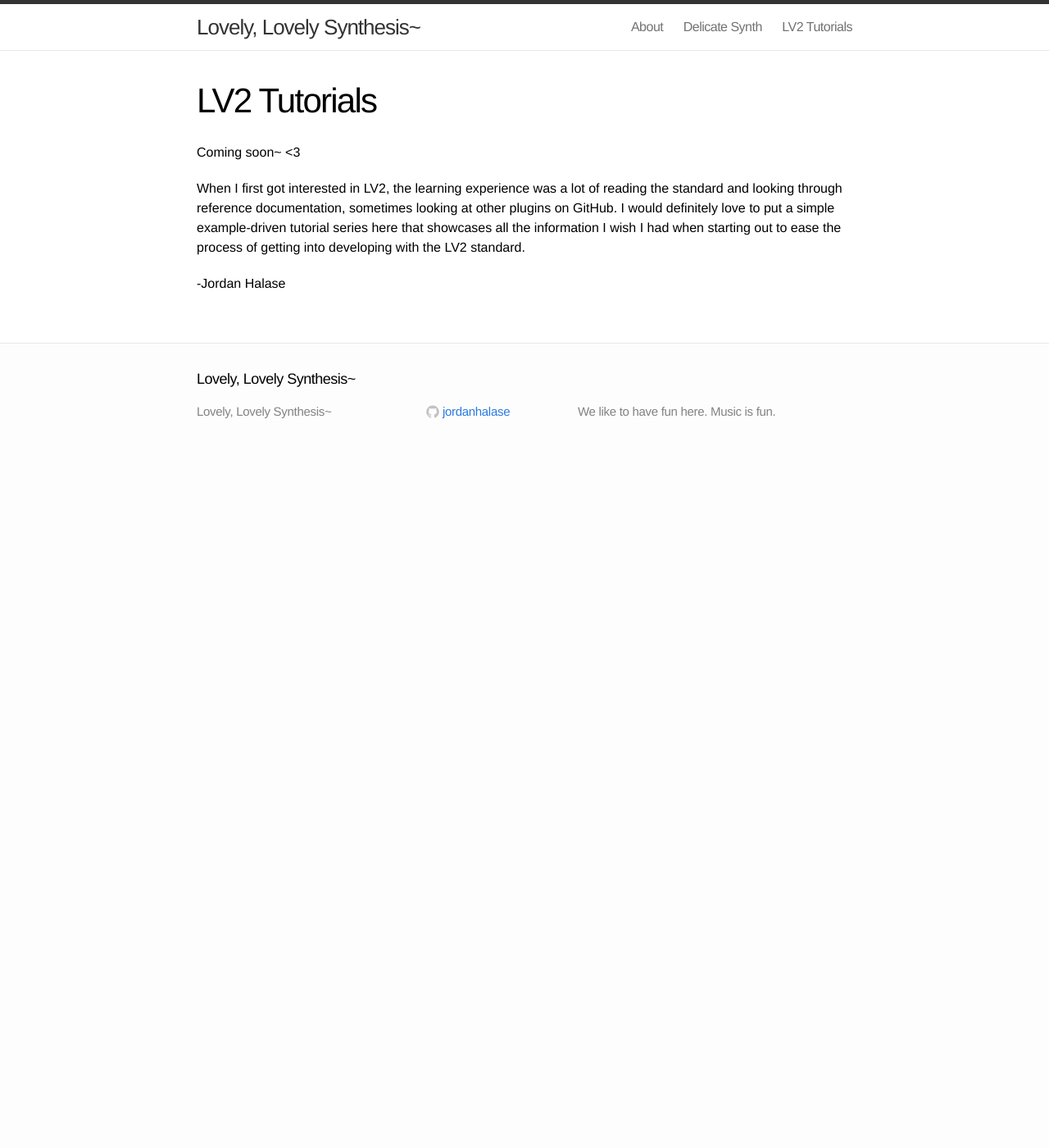
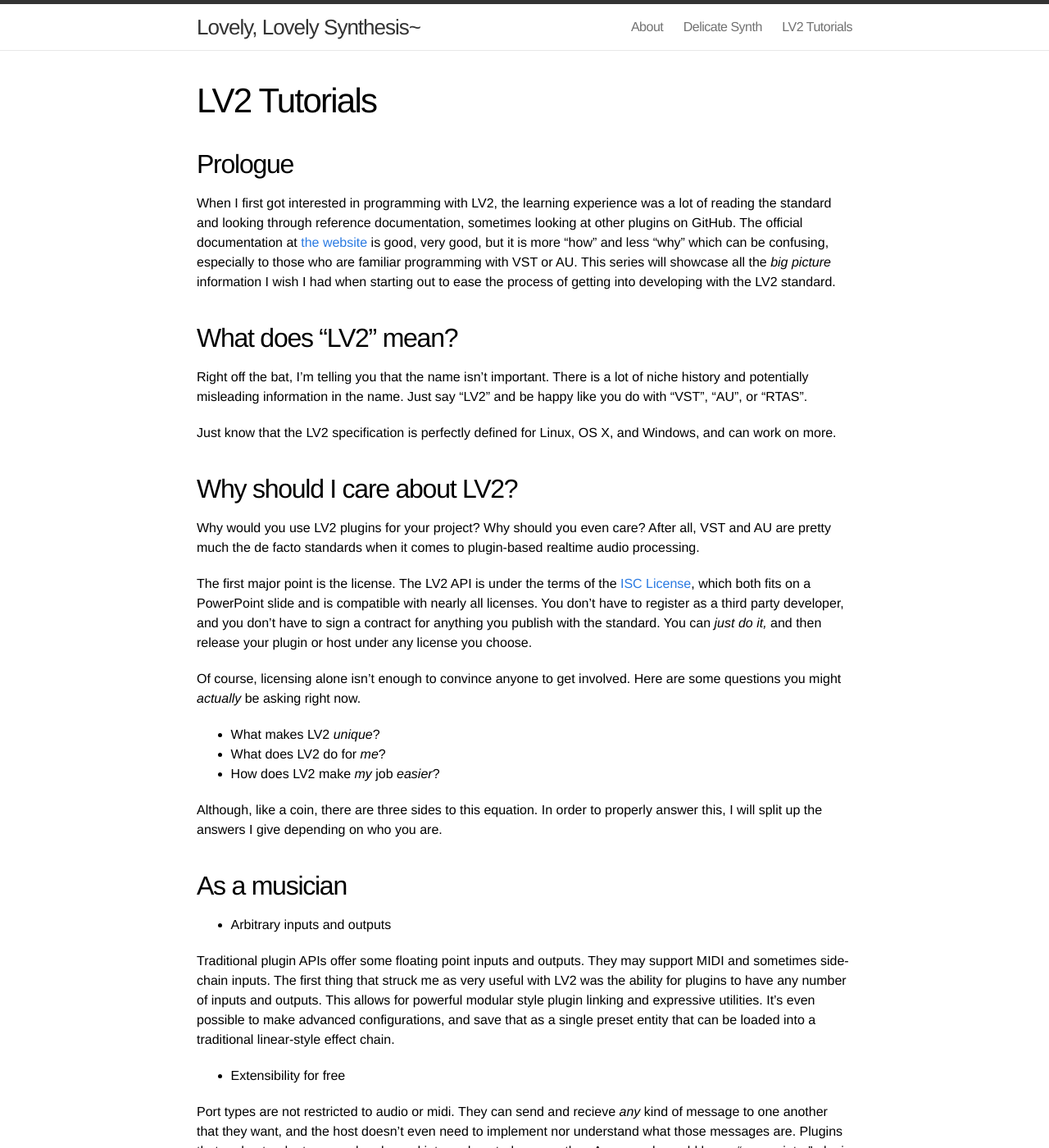
Before and after one commit to synth-love/synth-love.github.io, a Jekyll site: the page built from tutorials.md, in a window 1280 px wide and 1400 px high. Shown: the whole window at 82% size. Built offline with Jekyll 4.4.1, drawn with Linux system fonts in a browser that asks for light colours; some of the changed text lies outside the part shown.

Commit message:
Initial prologue

```diff
--- a/tutorials.md
+++ b/tutorials.md
@@ -4,9 +4,48 @@ title: LV2 Tutorials
 permalink: /tutorials/
 ---
 
-Coming soon~
-<3
+## Prologue
 
-When I first got interested in LV2, the learning experience was a lot of reading the standard and looking through reference documentation, sometimes looking at other plugins on GitHub. I would definitely love to put a simple example-driven tutorial series here that showcases all the information I wish I had when starting out to ease the process of getting into developing with the LV2 standard.
+When I first got interested in programming with LV2, the learning experience was a lot of reading the standard and looking through reference documentation, sometimes looking at other plugins on GitHub. The official documentation at [the website](http://www.lv2plug.in/) is good, very good, but it is more "how" and less "why" which can be confusing, especially to those who are familiar programming with VST or AU. This series will showcase all the *big picture* information I wish I had when starting out to ease the process of getting into developing with the LV2 standard.
+
+## What does "LV2" mean?
+
+Right off the bat, I'm telling you that the name isn't important. There is a lot of niche history and potentially misleading information in the name. Just say "LV2" and be happy like you do with "VST", "AU", or "RTAS".
+
+Just know that the LV2 specification is perfectly defined for Linux, OS X, and Windows, and can work on more.
+
+## Why should I care about LV2?
+
+Why would you use LV2 plugins for your project? Why should you even care? After all, VST and AU are pretty much the de facto standards when it comes to plugin-based realtime audio processing.
+
+The first major point is the license. The LV2 API is under the terms of the [ISC License](https://opensource.org/licenses/ISC), which both fits on a PowerPoint slide and is compatible with nearly all licenses. You don't have to register as a third party developer, and you don't have to sign a contract for anything you publish with the standard. You can *just do it,* and then release your plugin or host under any license you choose.
+
+Of course, licensing alone isn't enough to convince anyone to get involved. Here are some questions you might *actually* be asking right now.
+
+* What makes LV2 *unique*?
+
+* What does LV2 do for *me*?
+
+* How does LV2 make *my* job *easier*?
+
+Although, like a coin, there are three sides to this equation. In order to properly answer this, I will split up the answers I give depending on who you are.
+
+## As a musician
+
+* Arbitrary inputs and outputs
+
+Traditional plugin APIs offer some floating point inputs and outputs. They may support MIDI and sometimes side-chain inputs. The first thing that struck me as very useful with LV2 was the ability for plugins to have any number of inputs and outputs. This allows for powerful modular style plugin linking and expressive utilities. It's even possible to make advanced configurations, and save that as a single preset entity that can be loaded into a traditional linear-style effect chain.
+
+* Extensibility for free
+
+Port types are not restricted to audio or midi. They can send and recieve *any* kind of message to one another that they want, and the host doesn't even need to implement nor understand what those messages are. Plugins that understand a type can be plugged into and control one another. An example could be an "arpeggiator" plugin that sends arpeggiated midi, as well as altering the other plugin's envelope and pitch data.
+
+* You no longer have to hate a plugin because of its GUI.
+
+LV2 maintains a strong separation of plugins and the UIs that operate on them. GUIs for LV2 plugins are typically in a separate binary, and sometimes in a separate project altogether. It's even possible for "fanmade" GUIs for certain plugins to exist.
+
+## As a plugin developer
+
+
 
 -Jordan Halase
```
